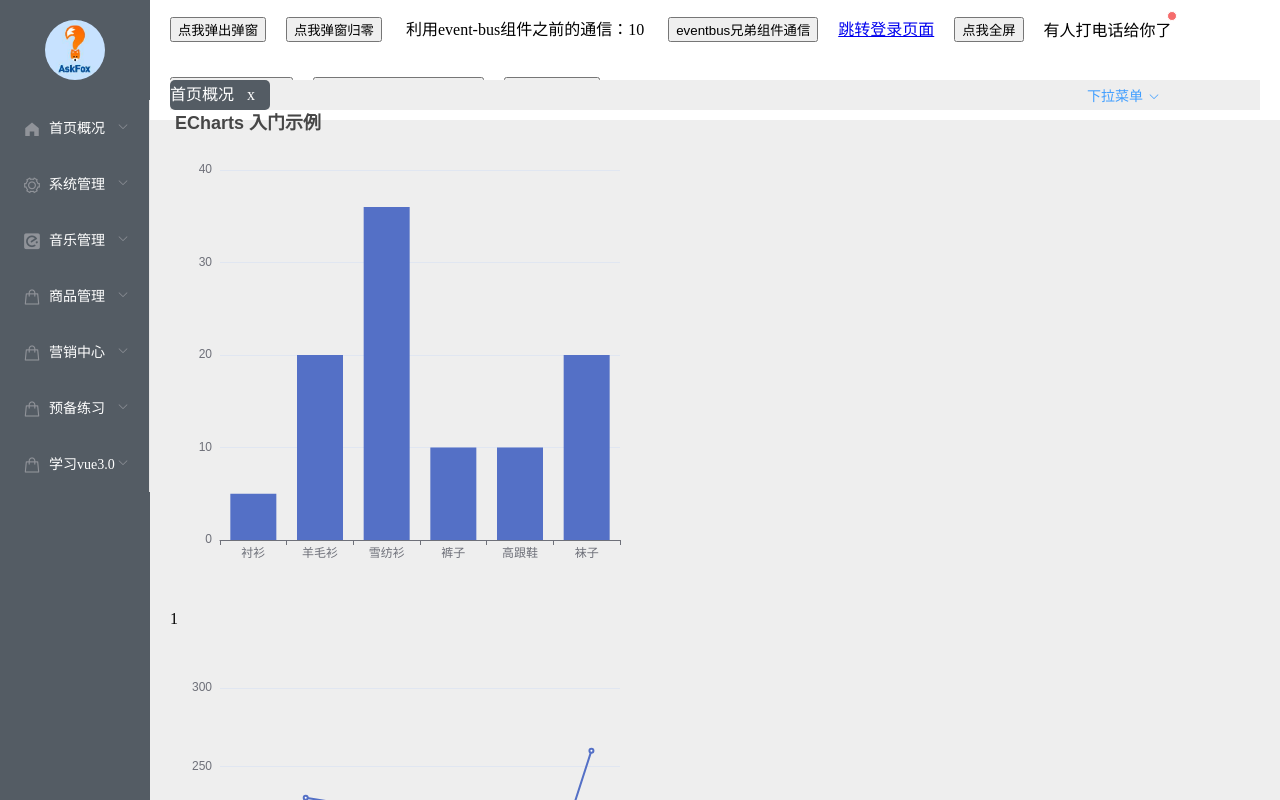
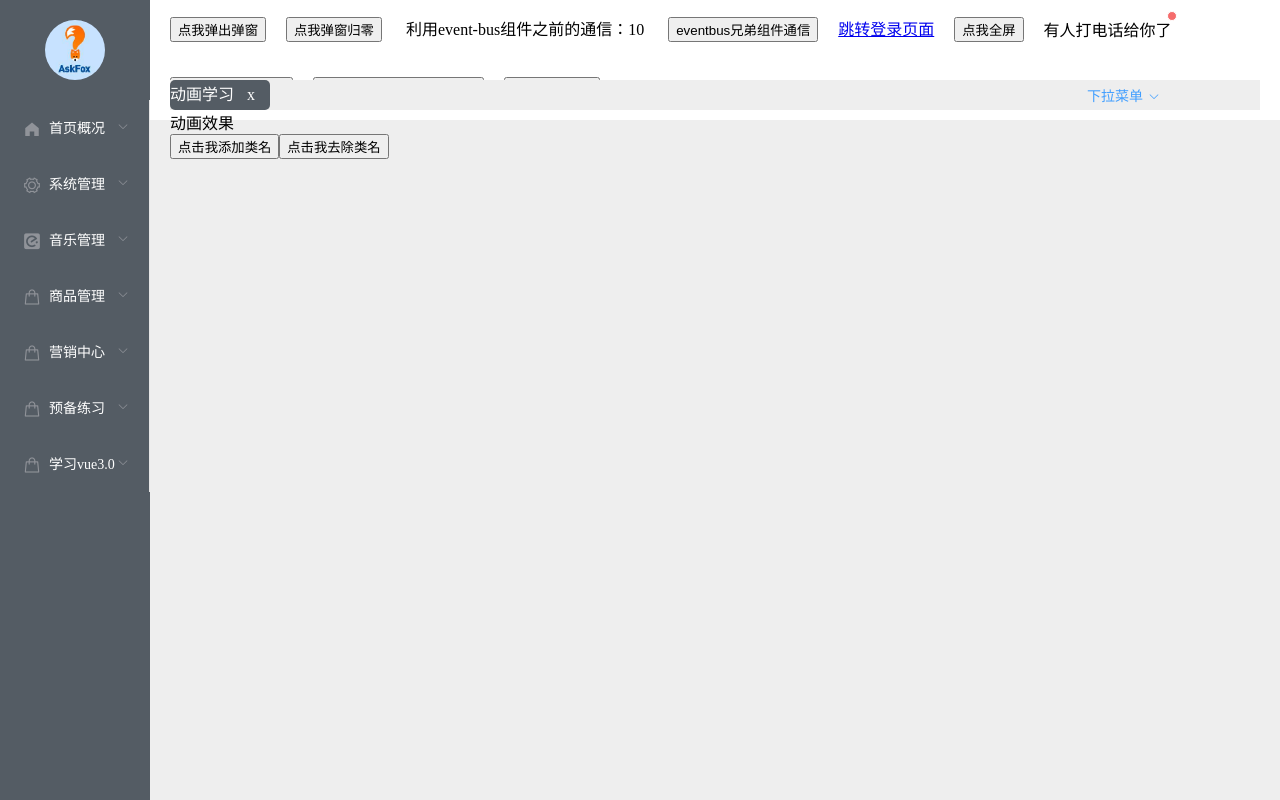
Before and after one commit to xxljunjun/vue-study, a Vue app: page /animate in a window 1280 px wide. Before the commit this address led to /. Built offline with nearby package versions, Linux system fonts and the light colour scheme.

Commit message:
animate动画的使用

```diff
--- a/package.json
+++ b/package.json
@@ -9,6 +9,7 @@
     "start": "npm run serve"
   },
   "dependencies": {
+    "animate.css": "^4.1.1",
     "axios": "^0.21.0",
     "core-js": "^3.6.5",
     "echarts": "^5.0.2",
--- a/src/pages/index.js
+++ b/src/pages/index.js
@@ -1,25 +1,27 @@
 
 // 路由懒加载：使用webpack代码分割功能和异步组件的特点来实现，目的性能优化。
-const Home = ()=>import('./home/Home.vue')
-const User = ()=>import('./user/User.vue')
-const Find = ()=>import('./home/Find.vue')
-const MusicList = ()=>import('./music/MusicList.vue')
-const MusicDetail = ()=>import('./music/MusicDetail.vue')
-const Todo = ()=>import('./home/Todo.vue')
-const GoodList = ()=>import('./good/GoodList.vue')
-const GoodAdd = ()=>import('./good/GoodAdd.vue')
+const Home = () => import('./home/Home.vue')
+const User = () => import('./user/User.vue')
+const Find = () => import('./home/Find.vue')
+const MusicList = () => import('./music/MusicList.vue')
+const MusicDetail = () => import('./music/MusicDetail.vue')
+const Todo = () => import('./home/Todo.vue')
+const GoodList = () => import('./good/GoodList.vue')
+const GoodAdd = () => import('./good/GoodAdd.vue')
 
 // 广告中心模块
-const Ad = ()=>import('./center/Ad.vue')
-const stard = ()=>import('./stard/stard.vue')
-const stard1 = ()=>import('./stard/stard1.vue')
-const stard2 = ()=>import('./stard/stard2.vue')
-const stard3 = ()=>import('./stard/stard3.vue')
+const Ad = () => import('./center/Ad.vue')
+const stard = () => import('./stard/stard.vue')
+const stard1 = () => import('./stard/stard1.vue')
+const stard2 = () => import('./stard/stard2.vue')
+const stard3 = () => import('./stard/stard3.vue')
 
 //vue的学习模块
-const Studyvue = ()=>import("./studyvue/studyvue.vue")
-const Slot = ()=>import("./studyvue/slot.vue")
-const lili = ()=>import("./studyvue/lili.vue")
+const Studyvue = () => import("./studyvue/studyvue.vue")
+const Slot = () => import("./studyvue/slot.vue")
+const lili = () => import("./studyvue/lili.vue")
+const animate = () => import("./studyvue/animate.vue")
+const mySwiper = () => import("./studyvue/mySwiper.vue")
 
 
 // import { FindPanelA, FindPanelB } from '../components/'
@@ -49,7 +51,7 @@ const routes = [
         path: '/',
         component: Home,
         text: '首页概况',
-        name:"首页概况",
+        name: "首页概况",
         exact: true
         // 【命名视图】当访问首页时，使用一个叫abc的视图容器来承载Home组件
         // components: {
@@ -64,7 +66,7 @@ const routes = [
         component: Find,
         text: '公司新闻',
         exact: false,
-        name:"公司新闻",
+        name: "公司新闻",
         // 嵌套视图
         // children: [
         //   { path: '', component: FindPanelA },   // /find/
@@ -78,7 +80,7 @@ const routes = [
         id: 1003,
         text: 'TodoList',
         path: '/todo',
-        name:"TodoList",
+        name: "TodoList",
         component: Todo,
         exact: true
       }
@@ -88,7 +90,7 @@ const routes = [
     id: 11,
     text: '系统管理',
     icon: 'el-icon-setting',
-    name:"系统管理",
+    name: "系统管理",
     arr: [
       {
         id: 1101,
@@ -230,8 +232,21 @@ const routes = [
         name: 'lili后台',
         path: '/lili',
         component: lili
+      },
+      {
+        id: 1604,
+        text: '动画学习',
+        name: '动画学习',
+        path: '/animate',
+        component: animate
+      },
+      {
+        id: 1605,
+        text: '轮播图',
+        name: '轮播图',
+        path: '/mySwiper',
+        component: mySwiper
       }
-
     ]
   }
 ]
--- /dev/null
+++ b/src/pages/studyvue/animate.vue
@@ -0,0 +1,37 @@
+<template>
+  <div class="animate-box">
+    <div ref="divbox" id="divbox">动画效果</div>
+    <button @click="pushClassName">点击我添加类名</button>
+    <button @click="rmoveClassName">点击我去除类名</button>
+  </div>
+</template>
+
+<script>
+export default {
+  data() {
+    return {}
+  },
+  methods: {
+    pushClassName() {
+      console.log('000')
+      let divbox = document.getElementById('divbox')
+      //   divbox.classList.add('animate__bounce')
+      //   divbox.classList.add('animate__rotateOutDownRight')
+      divbox.classList.add('animate__flipOutX')
+      divbox.classList.add('animate__animated')
+    },
+    rmoveClassName() {
+      let divbox = document.getElementById('divbox')
+      divbox.classList.remove('animate__flipOutX')
+      divbox.classList.remove('animate__animated')
+    },
+  },
+  components: {},
+}
+</script>
+
+<style lang="scss" scoped>
+.animate-box {
+  color: #000;
+}
+</style>
--- /dev/null
+++ b/src/pages/studyvue/mySwiper.vue
@@ -0,0 +1,16 @@
+<template>
+  <div class="mySwiper"></div>
+</template>
+
+<script>
+export default {
+  data() {
+    return {}
+  },
+  components: {},
+  methods: {},
+}
+</script>
+
+<style lang="scss" scoped>
+</style>
```
Also changed, not shown: src/main.js (+7 -5 lines), 1 other file (tests, documents, lock files or other folders).
